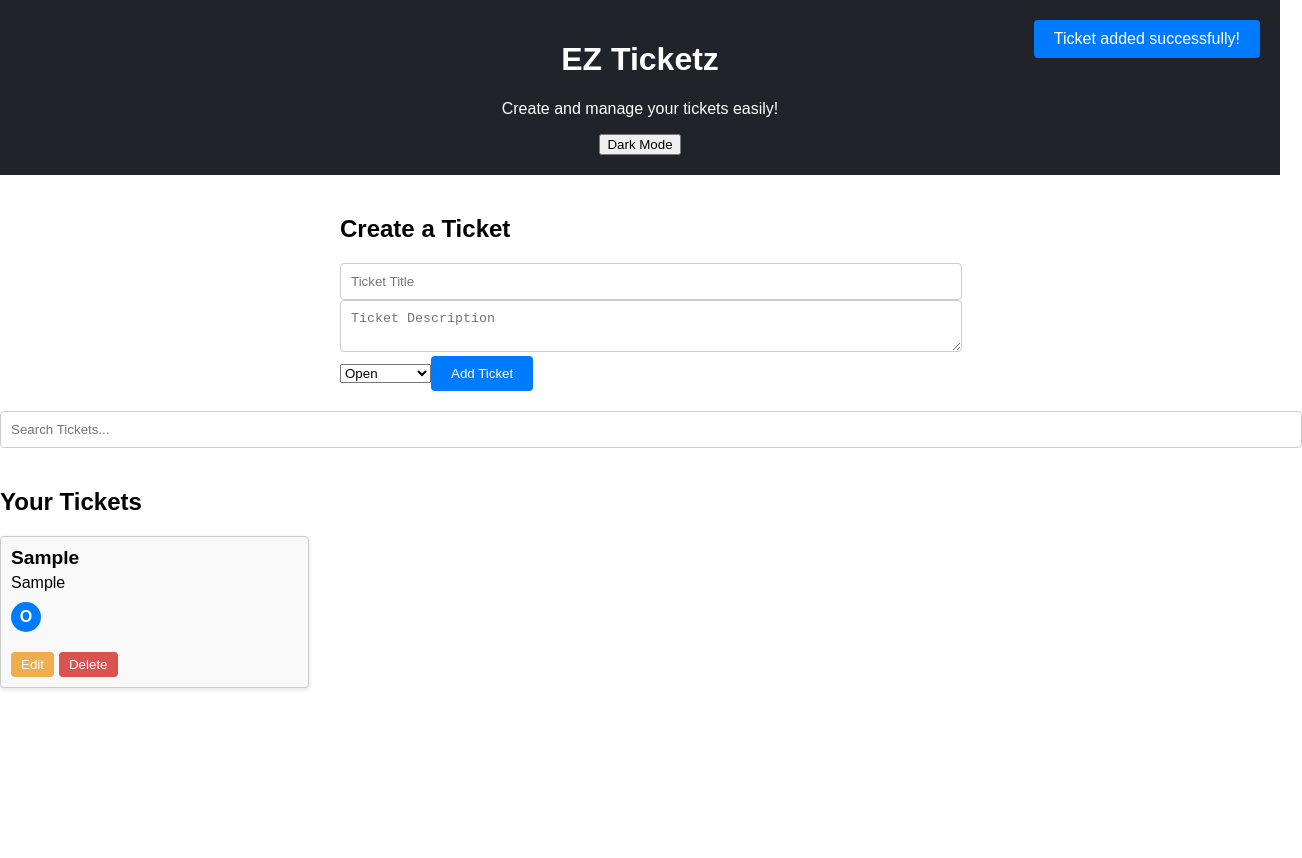
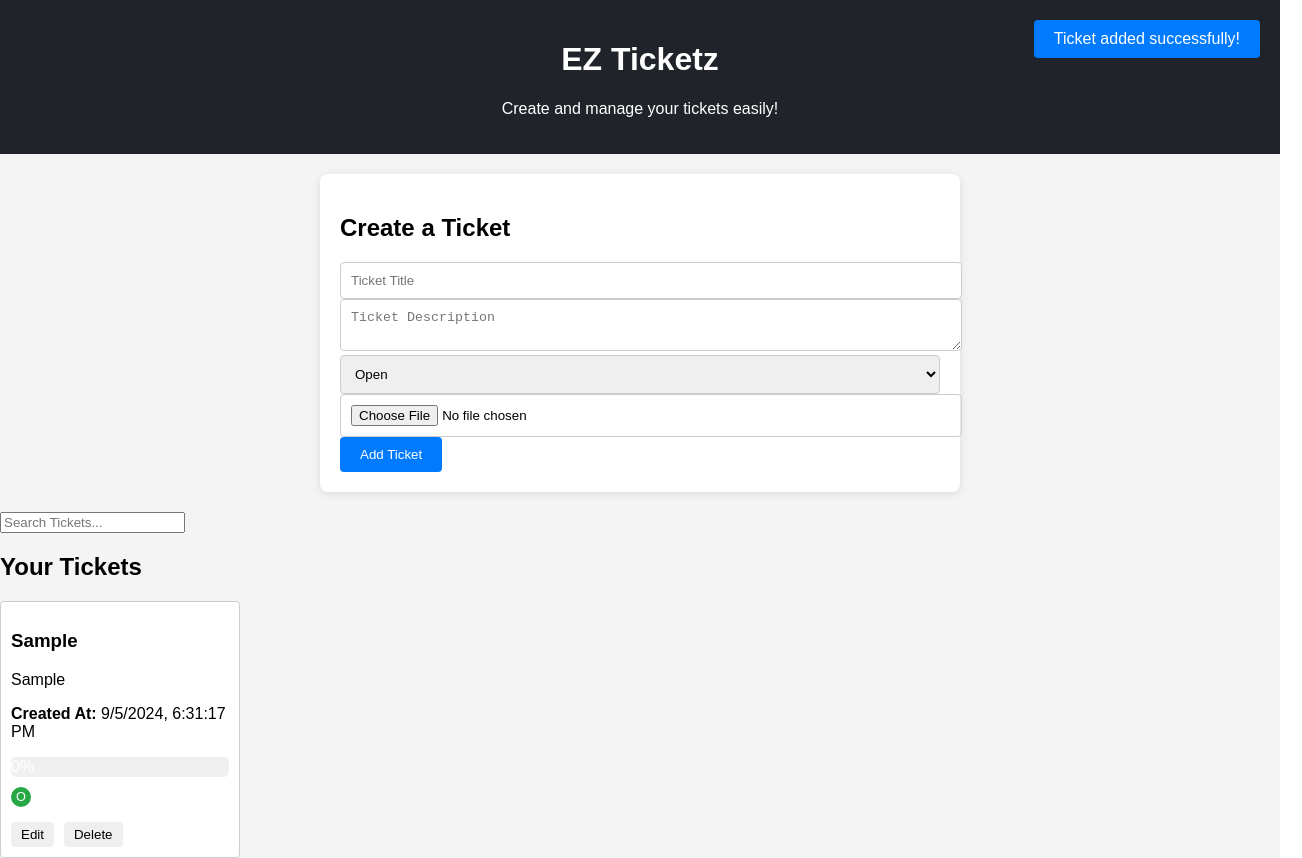
Before and after one commit to Jake-Saurage/CMPS411_EzTicketz_Fall2024, a React (Create React App) app in the folder ezticketz-cmps411/: page / in a window 1280 px wide. Both pictures are taken after typing "Sample", "Sample" into the empty fields and a click on the button "Add Ticket". Shown: the whole page, 1302 px wide, since content can reach past the window. Before the commit the page ends 800 px from the top, so only its background shows below. Built offline with nearby package versions, Linux system fonts and the light colour scheme.

Commit message:
addded some stuff
Added file chooser and confirm delete dialog

```diff
--- a/ezticketz-cmps411/package.json
+++ b/ezticketz-cmps411/package.json
@@ -8,6 +8,7 @@
     "@testing-library/user-event": "^13.5.0",
     "react": "^18.3.1",
     "react-dom": "^18.3.1",
+    "react-file-picker": "^0.0.6",
     "react-scripts": "5.0.1",
     "web-vitals": "^2.1.4"
   },
--- a/ezticketz-cmps411/src/App.css
+++ b/ezticketz-cmps411/src/App.css
@@ -3,6 +3,11 @@ body {
   font-family: Arial, sans-serif;
   margin: 0;
   padding: 0;
+}
+
+.App {
+  background-color: #f4f4f4;
+  color: #000;
 }
 
 /* Header Styles */
@@ -11,28 +16,35 @@ body {
   color: #fff;
   padding: 20px;
   text-align: center;
+  animation: fadeIn 1s ease-in-out;
 }
 
 /* Ticket Form Styles */
 .ticket-form-container {
   max-width: 600px;
-  margin: 0 auto;
+  margin: 20px auto;
   padding: 20px;
+  background-color: #fff;
+  border-radius: 8px;
+  box-shadow: 0 2px 10px rgba(0, 0, 0, 0.1);
+  animation: slideUp 0.8s ease;
 }
 
 .ticket-input-container, .ticket-textarea-container {
   margin-bottom: 10px;
 }
 
-.ticket-input, .ticket-textarea {
+.ticket-input, .ticket-textarea, .ticket-status-select, .file-input {
   width: 100%;
   padding: 10px;
   border: 1px solid #ccc;
   border-radius: 4px;
+  transition: border-color 0.3s ease;
 }
 
 .ticket-input:focus, .ticket-textarea:focus {
   border-color: #007bff;
+  box-shadow: 0 0 10px rgba(0, 123, 255, 0.2);
 }
 
 .ticket-button {
@@ -42,9 +54,11 @@ body {
   padding: 10px 20px;
   border-radius: 4px;
   cursor: pointer;
+  transition: transform 0.3s ease;
 }
 
 .ticket-button:hover {
+  transform: scale(1.05);
   background-color: #0069d9;
 }
 
@@ -58,114 +72,13 @@ body {
   padding: 10px 20px;
   border-radius: 4px;
   opacity: 0;
-  transition: opacity 0.3s ease-in-out;
+  transform: translateX(100%);
+  transition: opacity 0.5s ease, transform 0.5s ease;
 }
 
 .toast.show {
   opacity: 1;
-}
-
-/* Ticket List Styles */
-.ticket-list {
-  margin-top: 20px;
-}
-
-.no-tickets-message {
-  text-align: center;
-  color: #999;
-}
-
-.ticket-items-list {
-  list-style: none;
-  padding: 0;
-}
-
-.ticket-item {
-  border: 1px solid #ccc;
-  border-radius: 4px;
-  padding: 10px;
-  margin-bottom: 10px;
-}
-
-/* Button Styles */
-.edit-button, .delete-button {
-  background-color: #f0ad4e; /* Edit button color */
-  color: #fff;
-  border: none;
-  padding: 5px 10px;
-  border-radius: 4px;
-  cursor: pointer;
-  margin-right: 5px; /* Space between buttons */
-}
-
-.edit-button:hover {
-  background-color: #ec971f; /* Darker shade for edit button on hover */
-}
-
-.delete-button {
-  background-color: #d9534f; /* Delete button color */
-}
-
-.delete-button:hover {
-  background-color: #c9302c; /* Darker shade for delete button on hover */
-}
-
-/* Ticket Item Styles */
-.ticket-item h3 {
-  margin: 0;
-  font-size: 1.2em;
-}
-
-.ticket-item p {
-  margin: 5px 0 10px; /* Space between description and buttons */
-}
-
-/* Responsive Styles */
-@media (max-width: 600px) {
-  .ticket-form-container {
-    padding: 10px; /* Adjust padding for mobile */
-  }
-
-  .ticket-button, .edit-button, .delete-button {
-    width: 100%; /* Full width for buttons on mobile */
-    margin-top: 5px; /* Space between buttons */
-  }
-
-  .edit-button, .delete-button {
-    margin-right: 0; /* Remove right margin for full width */
-  }
-}
-.status-bubbles {
-  display: flex;
-  gap: 5px; /* Space between bubbles */
-}
-
-.bubble {
-  width: 30px;
-  height: 30px;
-  border-radius: 50%;
-  display: flex;
-  align-items: center;
-  justify-content: center;
-  color: white;
-  font-weight: bold;
-  margin-bottom: 20px;
-}
-
-.open {
-  background-color: #007bff; /* Blue for Open */
-}
-
-.in-progress {
-  background-color: #ffc107; /* Yellow for In Progress */
-}
-
-.completed {
-  background-color: #28a745; /* Green for Completed */
-}
-
-.closed {
-  background-color: #dc3545; /* Red for Closed */
+  transform: translateX(0);
 }
 
 /* Ticket List Styles */
@@ -175,32 +88,161 @@ body {
 
 .ticket-grid {
   display: grid;
-  grid-template-columns: repeat(auto-fill, minmax(250px, 1fr)); /* Responsive grid */
-  gap: 15px; /* Space between ticket items */
+  grid-template-columns: repeat(auto-fill, minmax(200px, 1fr));
+  gap: 20px;
 }
 
 .ticket-item {
   border: 1px solid #ccc;
   border-radius: 4px;
   padding: 10px;
-  margin-bottom: 10px;
-  background-color: #f9f9f9; /* Light background for tickets */
-  box-shadow: 0 2px 5px rgba(0, 0, 0, 0.1); /* Optional shadow effect */
-  transition: transform 0.2s;
+  background-color: #fff;
+  animation: fadeIn 0.7s ease-in-out;
+  transition: transform 0.3s ease;
 }
 
 .ticket-item:hover {
-  transform: translateY(-2px); /* Slight hover effect */
+  transform: translateY(-10px);
 }
 
-.search-input {
-  width: 100%;
-  padding: 10px;
-  border: 1px solid #ccc;
-  border-radius: 4px;
-  margin-bottom: 20px;
+.bubble {
+  display: inline-block;
+  width: 30px;
+  height: 30px;
+  border-radius: 50%;
+  text-align: center;
+  line-height: 30px;
+  color: #fff;
+  font-size: 0.8em;
+  margin-right: 5px;
+  margin-bottom: 15px;
+  animation: fadeIn 0.5s ease;
 }
 
-.search-input:focus {
-  border-color: #007bff;
+.bubble.open {
+  background-color: #28a745;
 }
+
+.bubble.in-progress {
+  background-color: #ffc107;
+}
+
+.bubble.completed {
+  background-color: #17a2b8;
+}
+
+.bubble.closed {
+  background-color: #dc3545;
+}
+
+/* Button Animations */
+.edit-button, .delete-button {
+  padding: 5px 10px;
+  border: none;
+  border-radius: 4px;
+  margin-right: 10px;
+  cursor: pointer;
+  transition: background-color 0.3s ease, transform 0.2s ease;
+}
+
+.edit-button:hover {
+  background-color: #007bff;
+  color: white;
+  transform: scale(1.05);
+}
+
+.delete-button:hover {
+  background-color: #dc3545;
+  color: white;
+  transform: scale(1.05);
+}
+
+/* Animations */
+@keyframes fadeIn {
+  0% {
+    opacity: 0;
+  }
+  100% {
+    opacity: 1;
+  }
+}
+
+@keyframes slideUp {
+  0% {
+    transform: translateY(50px);
+    opacity: 0;
+  }
+  100% {
+    transform: translateY(0);
+    opacity: 1;
+  }
+}
+.ticket-progress {
+  background-color: #f0f0f0;
+  border-radius: 5px;
+  overflow: hidden;
+  height: 20px;
+  margin: 10px 0;
+}
+
+.progress-bar {
+  height: 100%;
+  background-color: #4caf50; /* Green */
+  text-align: center;
+  color: white;
+  line-height: 20px; /* Center the text vertically */
+}
+
+.status-bubbles {
+  display: flex;
+  gap: 5px;
+}
+
+.bubble {
+  width: 20px;
+  height: 20px;
+  border-radius: 50%;
+  display: flex;
+  align-items: center;
+  justify-content: center;
+  color: white;
+}
+
+.open {
+  background-color: #007bff; /* Blue */
+}
+
+.in-progress {
+  background-color: #ffc107; /* Yellow */
+}
+
+.completed {
+  background-color: #28a745; /* Green */
+}
+
+.closed {
+  background-color: #dc3545; /* Red */
+}
+
+.ticket-item {
+  transition: background-color 0.5s ease, transform 0.5s ease;
+}
+
+.ticket-item.completed {
+  background-color: #d4edda; /* Light green background for completed tickets */
+  transform: scale(1.05); /* Slightly enlarge the item */
+}
+
+/* Optionally, you could add a fade-out effect */
+.ticket-item.completed {
+  animation: fadeOut 0.5s forwards;
+}
+
+@keyframes fadeOut {
+  from {
+    opacity: 1;
+  }
+  to {
+    opacity: 0.5; /* Adjust to your desired opacity */
+  }
+}
--- a/ezticketz-cmps411/src/App.js
+++ b/ezticketz-cmps411/src/App.js
@@ -1,5 +1,6 @@
 import React, { useState } from 'react';
 import './App.css';
+import ConfirmationModal from './ConfirmationModal'; // Import the Confirmation Modal
 
 function App() {
   const [tickets, setTickets] = useState([]);
@@ -10,8 +11,10 @@ function App() {
   const [showToast, setShowToast] = useState(false);
   const [toastMessage, setToastMessage] = useState('');
   const [editIndex, setEditIndex] = useState(null);
-  const [isDarkMode, setIsDarkMode] = useState(false); // Dark mode state
-  const [searchQuery, setSearchQuery] = useState(''); // State for search query
+  const [searchQuery, setSearchQuery] = useState('');
+  const [showModal, setShowModal] = useState(false);
+  const [ticketToDelete, setTicketToDelete] = useState(null); // Track the ticket to delete
+  const [selectedFile, setSelectedFile] = useState(null); // State for the file chooser
 
   // Validate Form
   const validateForm = () => {
@@ -33,25 +36,43 @@ function App() {
     return valid;
   };
 
+  // Get Progress Percentage
+  const getProgressPercentage = (status) => {
+    switch (status) {
+      case 'Open':
+        return 0;
+      case 'In Progress':
+        return 50; // Arbitrary value; adjust as needed
+      case 'Completed':
+        return 100;
+      case 'Closed':
+        return 100;
+      default:
+        return 0;
+    }
+  };
+
   // Add or Edit Ticket
   const handleAddEditTicket = () => {
     if (validateForm()) {
       const newTickets = [...tickets];
 
+      const ticketData = {
+        title: ticketTitle,
+        description: ticketDescription,
+        status: ticketStatus,
+        createdAt: new Date().toLocaleString(),
+        progress: getProgressPercentage(ticketStatus), // Set initial progress
+        isCompleted: false, // Track completion status
+        fileName: selectedFile ? selectedFile.name : '', // Store file name if selected
+      };
+
       if (editIndex !== null) {
-        newTickets[editIndex] = {
-          title: ticketTitle,
-          description: ticketDescription,
-          status: ticketStatus
-        };
+        newTickets[editIndex] = ticketData;
         setEditIndex(null);
         setToastMessage('Ticket updated successfully!');
       } else {
-        newTickets.push({
-          title: ticketTitle,
-          description: ticketDescription,
-          status: ticketStatus
-        });
+        newTickets.push(ticketData);
         setToastMessage('Ticket added successfully!');
       }
 
@@ -60,6 +81,7 @@ function App() {
       setTicketDescription('');
       setTicketStatus('Open');
       setErrors({ title: '', description: '' });
+      setSelectedFile(null); // Reset selected file
 
       setShowToast(true);
       setTimeout(() => setShowToast(false), 3000);
@@ -68,11 +90,22 @@ function App() {
 
   // Delete Ticket
   const handleDeleteTicket = (index) => {
-    const newTickets = tickets.filter((_, i) => i !== index);
+    setTicketToDelete(index); // Set the ticket to delete
+    setShowModal(true); // Show the confirmation modal
+  };
+
+  const confirmDeleteTicket = () => {
+    const newTickets = tickets.filter((_, i) => i !== ticketToDelete);
     setTickets(newTickets);
     setToastMessage('Ticket deleted successfully!');
     setShowToast(true);
+    setShowModal(false); // Close the modal
     setTimeout(() => setShowToast(false), 3000);
+  };
+
+  const cancelDelete = () => {
+    setShowModal(false); // Close the modal without deleting
+    setTicketToDelete(null); // Reset the ticket to delete
   };
 
   // Edit Ticket
@@ -81,11 +114,7 @@ function App() {
     setTicketDescription(tickets[index].description);
     setTicketStatus(tickets[index].status);
     setEditIndex(index);
-  };
-
-  // Toggle Dark Mode
-  const toggleDarkMode = () => {
-    setIsDarkMode(!isDarkMode);
+    setSelectedFile(null); // Reset selected file
   };
 
   // Filter tickets based on search query
@@ -94,15 +123,20 @@ function App() {
     ticket.description.toLowerCase().includes(searchQuery.toLowerCase())
   );
 
+  // Handle file selection
+  const handleFileChange = (event) => {
+    const file = event.target.files[0];
+    if (file) {
+      setSelectedFile(file); // Set the selected file
+    }
+  };
+
   return (
-    <div className={`App ${isDarkMode ? 'dark-mode' : 'light-mode'}`}>
+    <div className="App">
       {/* Header Section */}
       <header className="header">
         <h1>EZ Ticketz</h1>
         <p>Create and manage your tickets easily!</p>
-        <button onClick={toggleDarkMode} className="toggle-button">
-          {isDarkMode ? 'Light Mode' : 'Dark Mode'}
-        </button>
       </header>
 
       {/* Ticket Form */}
@@ -137,6 +171,14 @@ function App() {
           <option value="Closed">Closed</option>
         </select>
 
+        {/* File Chooser */}
+        <input
+          type="file"
+          onChange={handleFileChange}
+          className="file-input"
+        />
+        {selectedFile && <p>Selected File: {selectedFile.name}</p>} {/* Display selected file name */}
+
         <button onClick={handleAddEditTicket} className="ticket-button">
           {editIndex !== null ? 'Update Ticket' : 'Add Ticket'}
         </button>
@@ -151,13 +193,6 @@ function App() {
         className="search-input"
       />
 
-      {/* Toast Message */}
-      {showToast && (
-        <div className={`toast ${showToast ? 'show' : ''}`} aria-live="polite">
-          {toastMessage}
-        </div>
-      )}
-
       {/* Display Tickets */}
       <div className="ticket-list">
         <h2>Your Tickets</h2>
@@ -166,9 +201,16 @@ function App() {
         ) : (
           <div className="ticket-grid">
             {filteredTickets.map((ticket, index) => (
-              <div key={index} className="ticket-item">
+              <div key={index} className={`ticket-item ${ticket.isCompleted ? 'completed' : ''}`}>
                 <h3>{ticket.title}</h3>
                 <p>{ticket.description}</p>
+                <p><strong>Created At:</strong> {ticket.createdAt}</p>
+                {ticket.fileName && <p><strong>Attached File:</strong> {ticket.fileName}</p>} {/* Display attached file name */}
+                <div className="ticket-progress">
+                  <div className="progress-bar" style={{ width: `${ticket.progress}%` }}>
+                    {ticket.progress}%
+                  </div>
+                </div>
                 <div className="status-bubbles">
                   {ticket.status === 'Open' && <div className="bubble open">O</div>}
                   {ticket.status === 'In Progress' && <div className="bubble in-progress">IP</div>}
@@ -182,6 +224,22 @@ function App() {
           </div>
         )}
       </div>
+
+      {/* Confirmation Modal */}
+      {showModal && (
+        <ConfirmationModal
+          message="Are you sure you want to delete this ticket?"
+          onConfirm={confirmDeleteTicket}
+          onCancel={cancelDelete}
+        />
+      )}
+
+      {/* Toast Message */}
+      {showToast && (
+        <div className={`toast ${showToast ? 'show' : ''}`} aria-live="polite">
+          {toastMessage}
+        </div>
+      )}
     </div>
   );
 }
--- /dev/null
+++ b/ezticketz-cmps411/src/ConfirmationModal.css
@@ -0,0 +1,46 @@
+.modal-overlay {
+    position: fixed;
+    top: 0;
+    left: 0;
+    right: 0;
+    bottom: 0;
+    background: rgba(0, 0, 0, 0.5);
+    display: flex;
+    justify-content: center;
+    align-items: center;
+    z-index: 1000;
+  }
+
+  .modal {
+    background: white;
+    padding: 20px;
+    border-radius: 8px;
+    box-shadow: 0 0 10px rgba(0, 0, 0, 0.2);
+  }
+
+  .modal h2 {
+    margin-top: 0;
+  }
+
+  .modal-actions {
+    display: flex;
+    justify-content: space-between;
+  }
+
+  .confirm-button {
+    background-color: #28a745;
+    color: white;
+    border: none;
+    padding: 10px 15px;
+    border-radius: 4px;
+    cursor: pointer;
+  }
+
+  .cancel-button {
+    background-color: #dc3545;
+    color: white;
+    border: none;
+    padding: 10px 15px;
+    border-radius: 4px;
+    cursor: pointer;
+  }
--- /dev/null
+++ b/ezticketz-cmps411/src/ConfirmationModal.js
@@ -0,0 +1,19 @@
+import React from 'react';
+import './ConfirmationModal.css'; // Create a CSS file for styling
+
+const ConfirmationModal = ({ message, onConfirm, onCancel }) => {
+  return (
+    <div className="modal-overlay">
+      <div className="modal">
+        <h2>Confirmation</h2>
+        <p>{message}</p>
+        <div className="modal-actions">
+          <button onClick={onConfirm} className="confirm-button">Yes</button>
+          <button onClick={onCancel} className="cancel-button">No</button>
+        </div>
+      </div>
+    </div>
+  );
+};
+
+export default ConfirmationModal;
```
Also changed, not shown: 2 other files (tests, documents, lock files or other folders).
